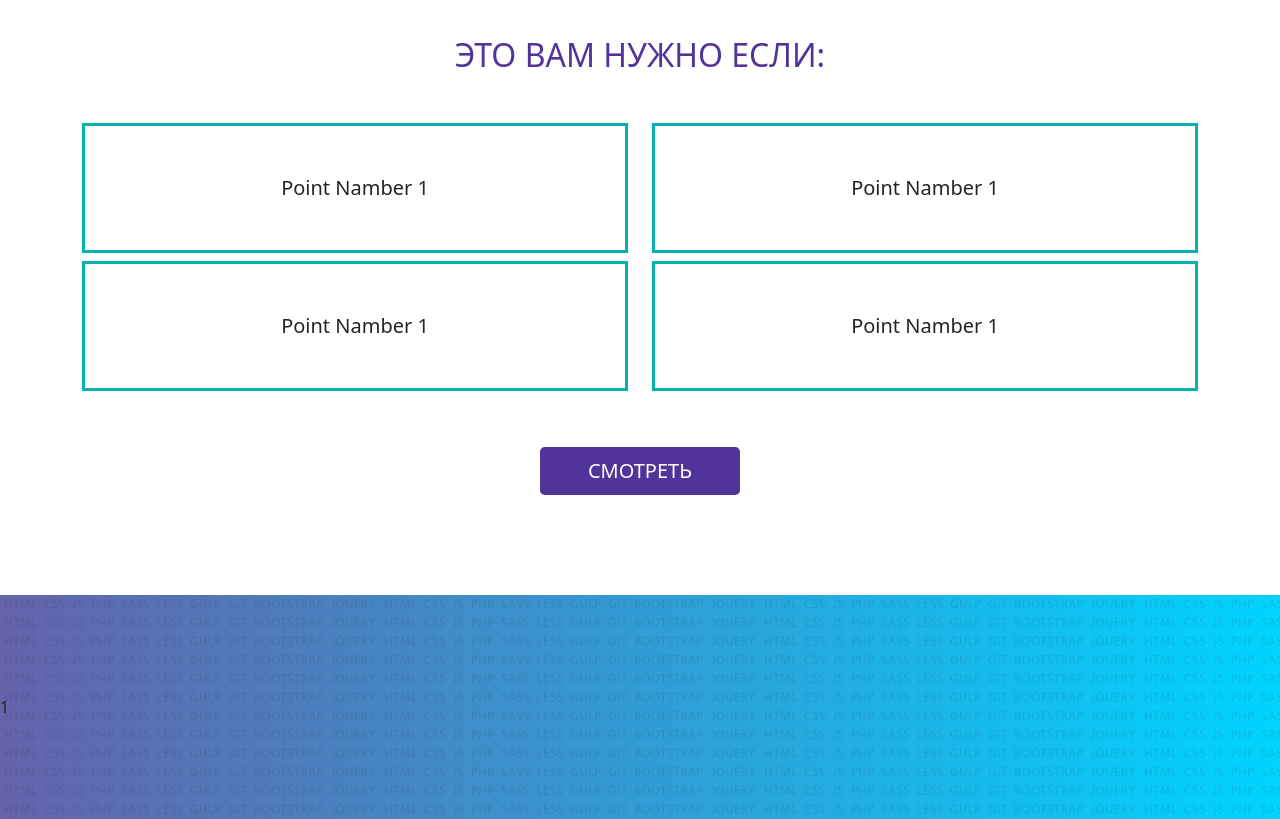
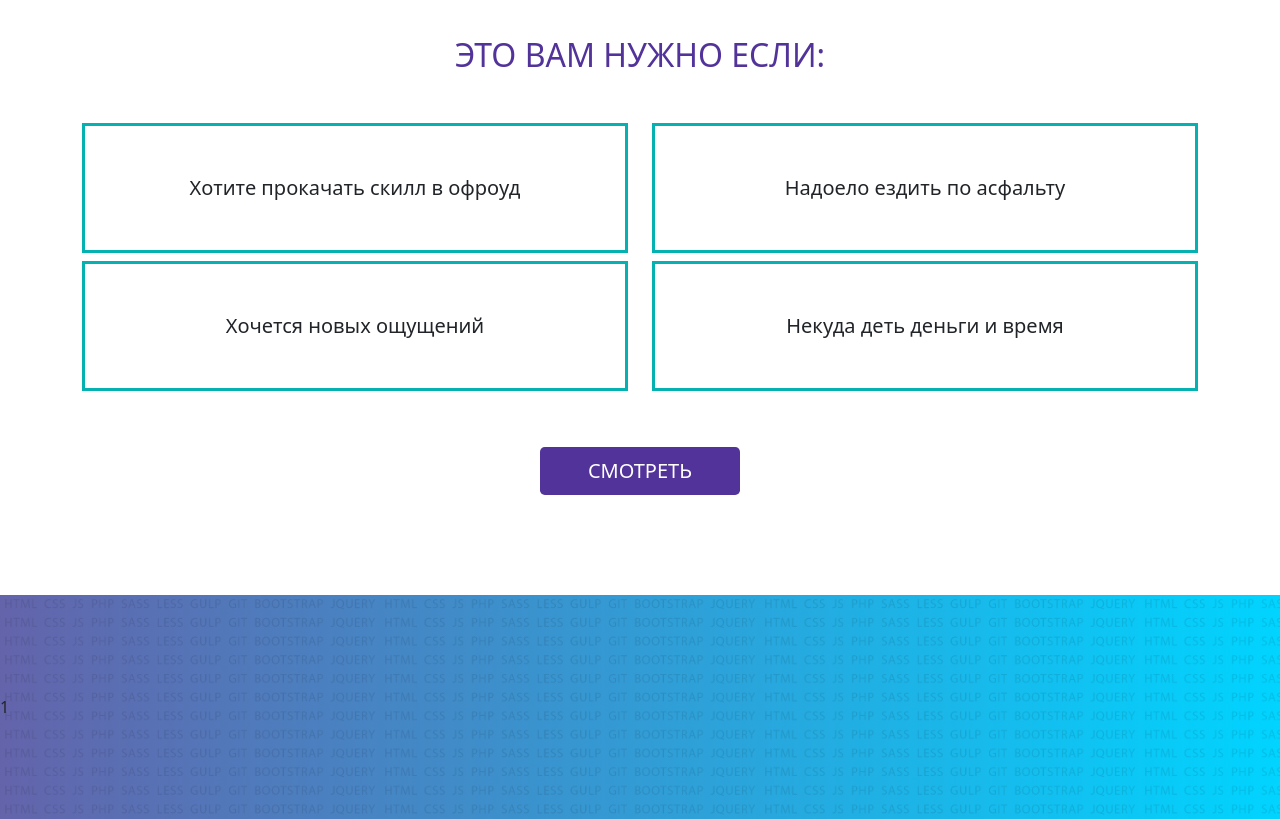
Before and after one commit to SergeyKagi/test-bootstrap, a plain HTML site: page index.html in a window 1280 px wide. Shown: the part 1280-2099 px from the top of the page. Drawn offline with Linux system fonts and the light colour scheme.

Commit message:
content edits

```diff
--- a/index.html
+++ b/index.html
@@ -101,16 +101,16 @@
         </div>
         <div class="row mb-5">
           <div class="col-md-6 col-sm-12">
-            <h5 class="cust_points text-center">Point Namber 1</h5>
+            <h5 class="cust_points text-center">Хотите прокачать скилл в офроуд</h5>
           </div>
           <div class="col-md-6 col-sm-12">
-            <h5 class="cust_points text-center">Point Namber 1</h5>
+            <h5 class="cust_points text-center">Надоело ездить по асфальту</h5>
           </div>
           <div class="col-md-6 col-sm-12">
-            <h5 class="cust_points text-center">Point Namber 1</h5>
+            <h5 class="cust_points text-center">Хочется новых ощущений</h5>
           </div>
           <div class="col-md-6 col-sm-12">
-            <h5 class="cust_points text-center">Point Namber 1</h5>
+            <h5 class="cust_points text-center">Некуда деть деньги и время</h5>
           </div>
         </div>
         <div class="row">
```
